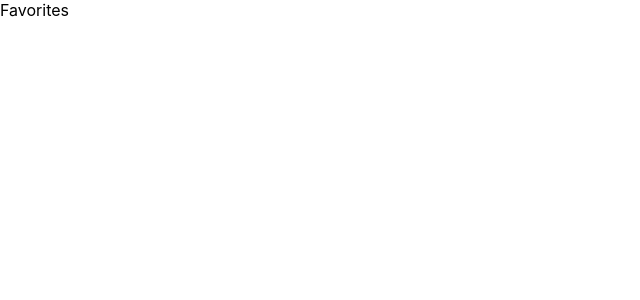
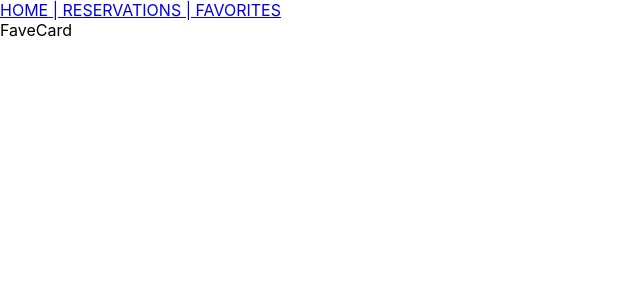
Before and after one commit to mkienbus/rezy-frontend, a React (Create React App) app: page /favorites in a window 1280 px wide. Shown: the top 300 px of the page, without its empty margins (0-640 px from the left). Built offline with nearby package versions, Linux system fonts and the light colour scheme.

Commit message:
getting favorites to work

```diff
--- a/src/components/Favorites.js
+++ b/src/components/Favorites.js
@@ -1,11 +1,15 @@
 import React from "react";
+
+import Nav from "./tools/Nav";
+import FavoriteCard from './cards/FavoriteCard'
 
 function Favorites(){
 
-
+//fetch to backend /favorites or restaurants favorite=true and, send index as prop to favecard
     return(
         <>
-        <div>Favorites</div>
+        <Nav />
+        <div><FavoriteCard /></div>
         </>
     )
 }
--- /dev/null
+++ b/src/components/cards/FavoriteCard.js
@@ -0,0 +1,13 @@
+import React from "react";
+
+function FavoriteCard(){
+
+
+    return(
+        <>
+        <div>FaveCard</div>
+        </>
+    )
+}
+
+export default FavoriteCard;
```
